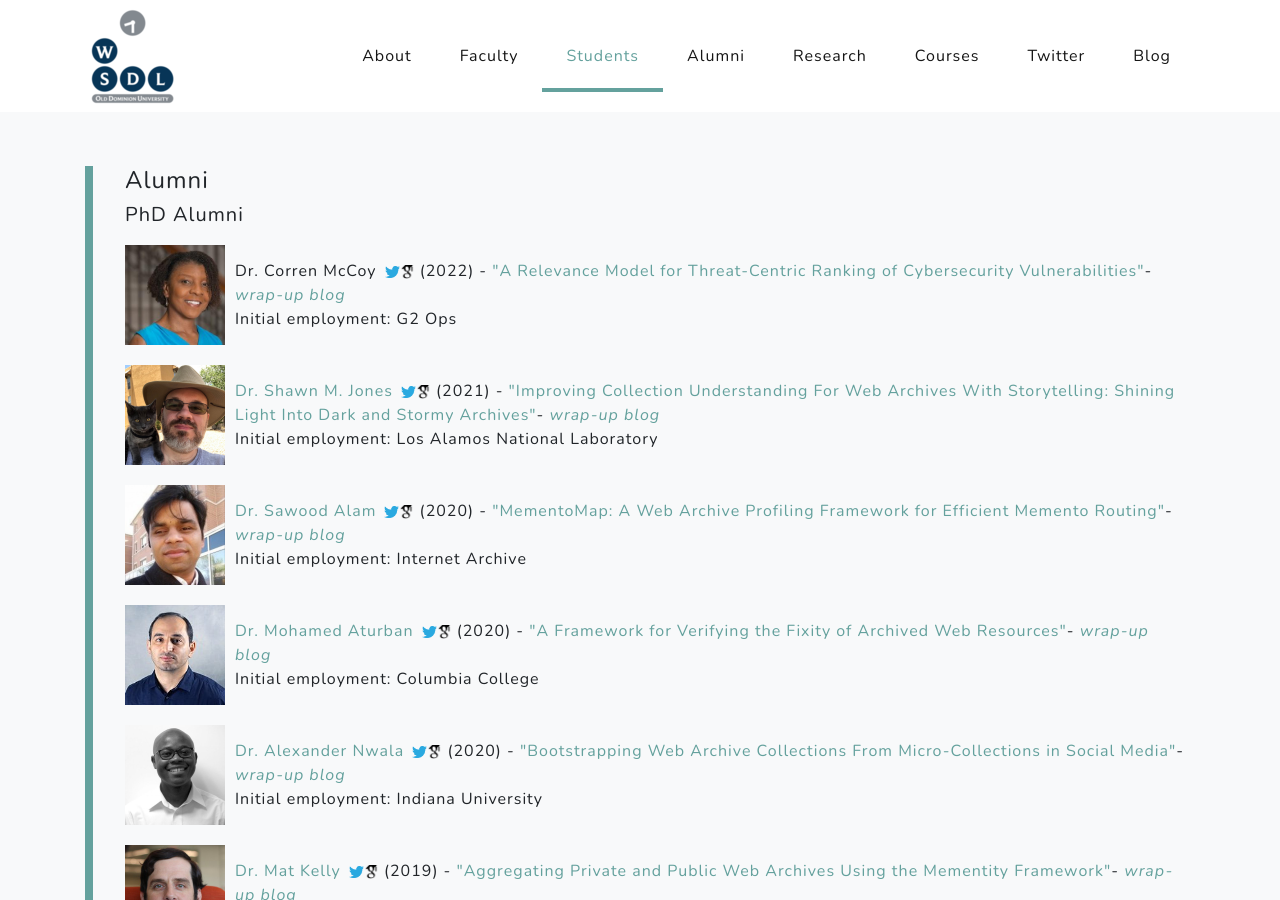
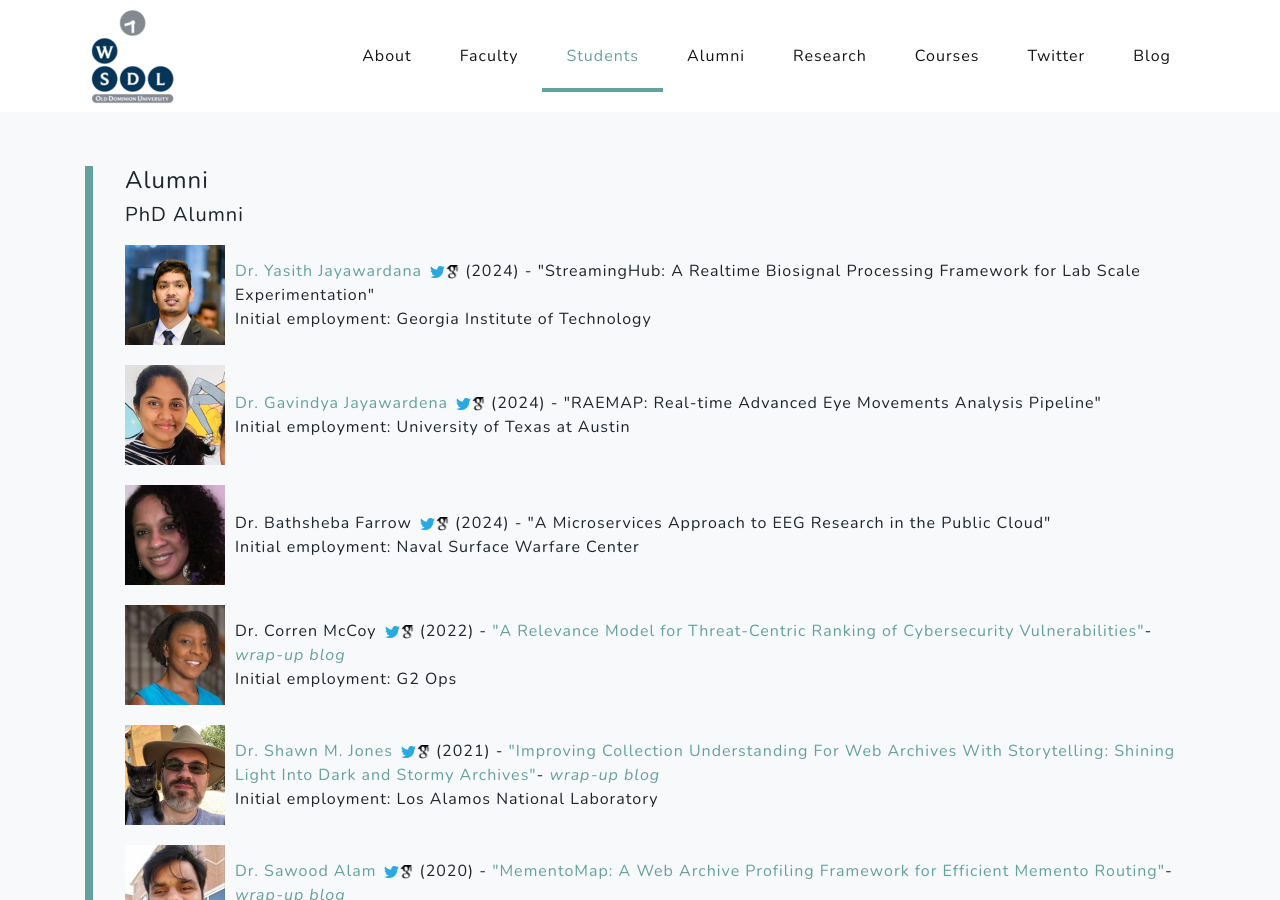
Before and after one commit to oduwsdl/oduwsdl.github.io, a Jekyll site: the page built from index.html, in a window 1280 px wide and 900 px high, scrolled down 5618 px. Built offline with Jekyll 4.4.1, drawn with Linux system fonts in a browser that asks for light colours; nearby versions of some CDN libraries; comment, search, counter and statistics services are not loaded.

Commit message:
Update alumni.yml
add Yasith, Gavindya, Bathsheba to alumni list

```diff
--- a/_data/alumni.yml
+++ b/_data/alumni.yml
@@ -1,4 +1,29 @@
 phd:
+- name: Yasith Jayawardana
+  homepage: https://www.cs.odu.edu/~cs_pjaya001
+  twitter_handle: yasithmilinda
+  google_scholar_id: zkvNhE0AAAAJ
+  graduation_year: 2024
+  thesis:
+    title: "StreamingHub: A Realtime Biosignal Processing Framework for Lab Scale Experimentation"
+  initial_employment: Georgia Institute of Technology
+
+- name: Gavindya Jayawardena
+  homepage: https://www.cs.odu.edu/~cs_hjaya001
+  twitter_handle: Gavindya2
+  google_scholar_id: LdfjuHAAAAAJ
+  graduation_year: 2024
+  thesis:
+    title: "RAEMAP: Real-time Advanced Eye Movements Analysis Pipeline"
+  initial_employment: University of Texas at Austin
+
+- name: Bathsheba Farrow
+  twitter_handle: sheissheba
+  google_scholar_id: RP3BU5gAAAAJ&hl
+  graduation_year: 2024
+  thesis:
+    title: "A Microservices Approach to EEG Research in the Public Cloud"
+  initial_employment: Naval Surface Warfare Center
 
 - name: Corren McCoy
   twitter_handle: CorrenMcCoy
```
